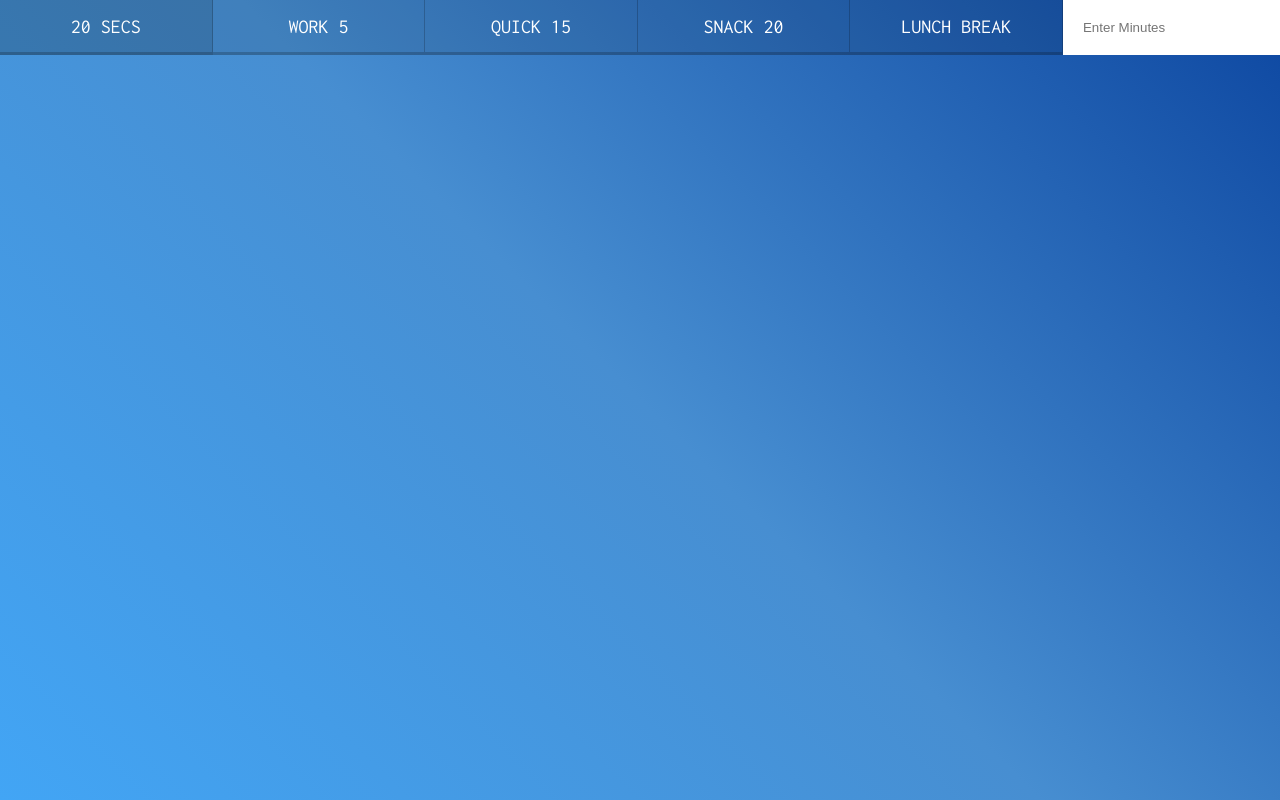
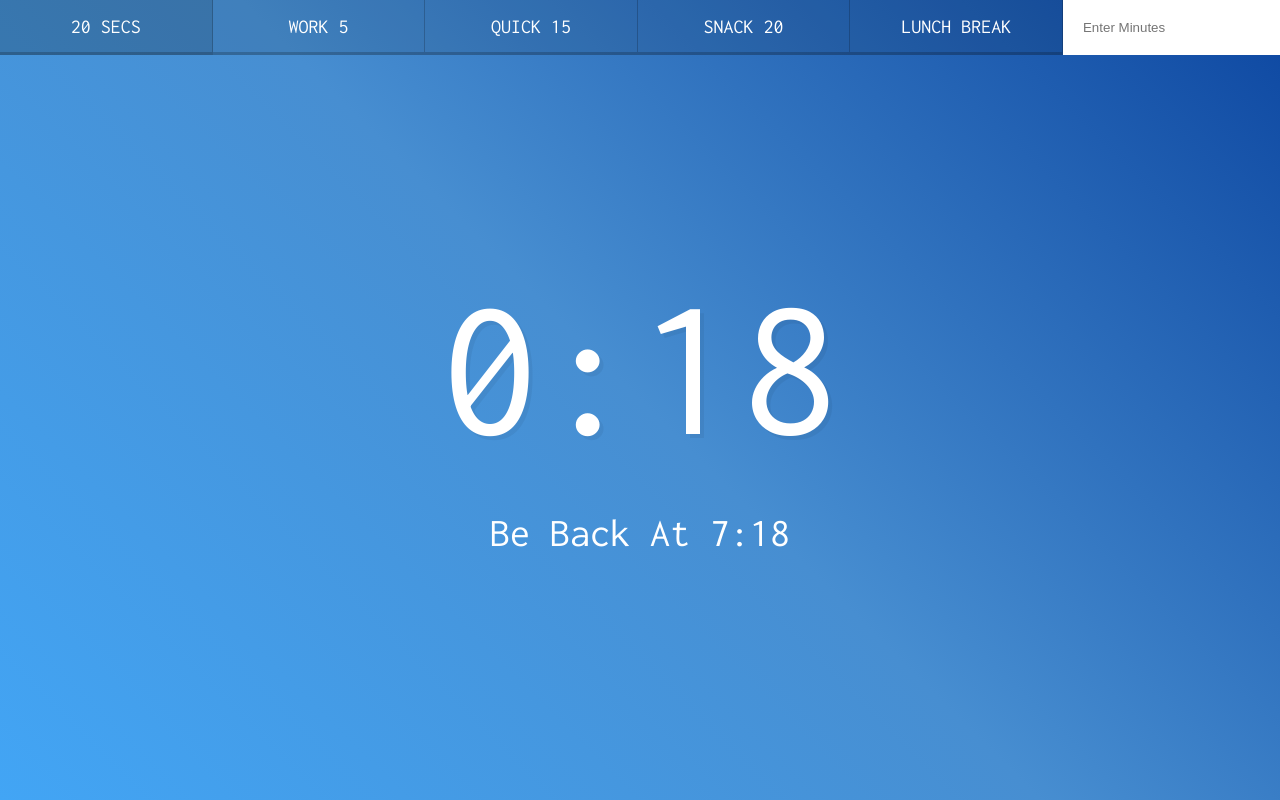
Before and after one commit to RootVenture/Javascript30, a plain HTML site: page 29 - Countdown Timer/index.html in a window 1280 px wide. Both pictures are taken after a click on the button "20 SECS". Drawn offline with Linux system fonts and the light colour scheme.

Commit message:
Day 29 Countdown Clock

```diff
--- a/29 - Countdown Timer/index.html
+++ b/29 - Countdown Timer/index.html
@@ -1,11 +1,13 @@
 <!DOCTYPE html>
 <html lang="en">
+
 <head>
   <meta charset="UTF-8">
   <title>Countdown Timer</title>
   <link href='https://fonts.googleapis.com/css?family=Inconsolata' rel='stylesheet' type='text/css'>
   <link rel="stylesheet" href="style.css">
 </head>
+
 <body>
   <div class="timer">
     <div class="timer__controls">
@@ -24,6 +26,7 @@
     </div>
   </div>
 
-  <script src="scripts-START.js"></script>
+  <script src="scripts.js"></script>
 </body>
+
 </html>
--- a/29 - Countdown Timer/scripts.js
+++ b/29 - Countdown Timer/scripts.js
@@ -0,0 +1,55 @@
+let countdown;
+const timerDisplay = document.querySelector('.display__time-left');
+const endTime = document.querySelector('.display__end-time');
+const buttons = document.querySelectorAll('[data-time]');
+
+function displayTimeLeft(seconds) {
+  const minutes = Math.floor(seconds / 60);
+  const remainderSeconds = seconds % 60;
+
+  console.log({ minutes, remainderSeconds });
+  const display = `${minutes}:${remainderSeconds < 10 ? '0' : ''}${remainderSeconds}`;
+  document.title = display;
+  timerDisplay.textContent = display;
+}
+
+function displayEndTime(timestamp) {
+  const end = new Date(timestamp);
+  const hour = end.getHours();
+  const minutes = end.getMinutes();
+  endTime.textContent = `Be Back At ${hour > 12 ? hour - 12 : hour}:${minutes}`;
+}
+
+function timer(seconds) {
+  // clear any existing timers
+  clearInterval(countdown);
+
+  const now = Date.now(); // time the timer started
+  const then = now + seconds * 1000; // convert to ms
+  displayTimeLeft(seconds); // run immediately once
+  displayEndTime(then);
+  // console.log({ now, then });
+  countdown = setInterval(() => {
+    const secondsLeft = Math.round((then - Date.now()) / 1000); // convert to sec
+    // check if fn should stop
+    if (secondsLeft < 0) {
+      // to return our fn and stop the setInterval from running
+      clearInterval(countdown);
+      return;
+    }
+    displayTimeLeft(secondsLeft);
+  }, 1000);
+}
+
+function startTimer() {
+  const seconds = parseInt(this.dataset.time); // change the data to an int
+  timer(seconds);
+}
+buttons.forEach(button => button.addEventListener('click', startTimer));
+
+document.customForm.addEventListener('submit', function(e) {
+  e.preventDefault(); // stop form submission
+  const min = this.minutes.value; // form name is 'minutes'
+  this.reset(); // clear text within form
+  timer(min * 60);
+});
```
